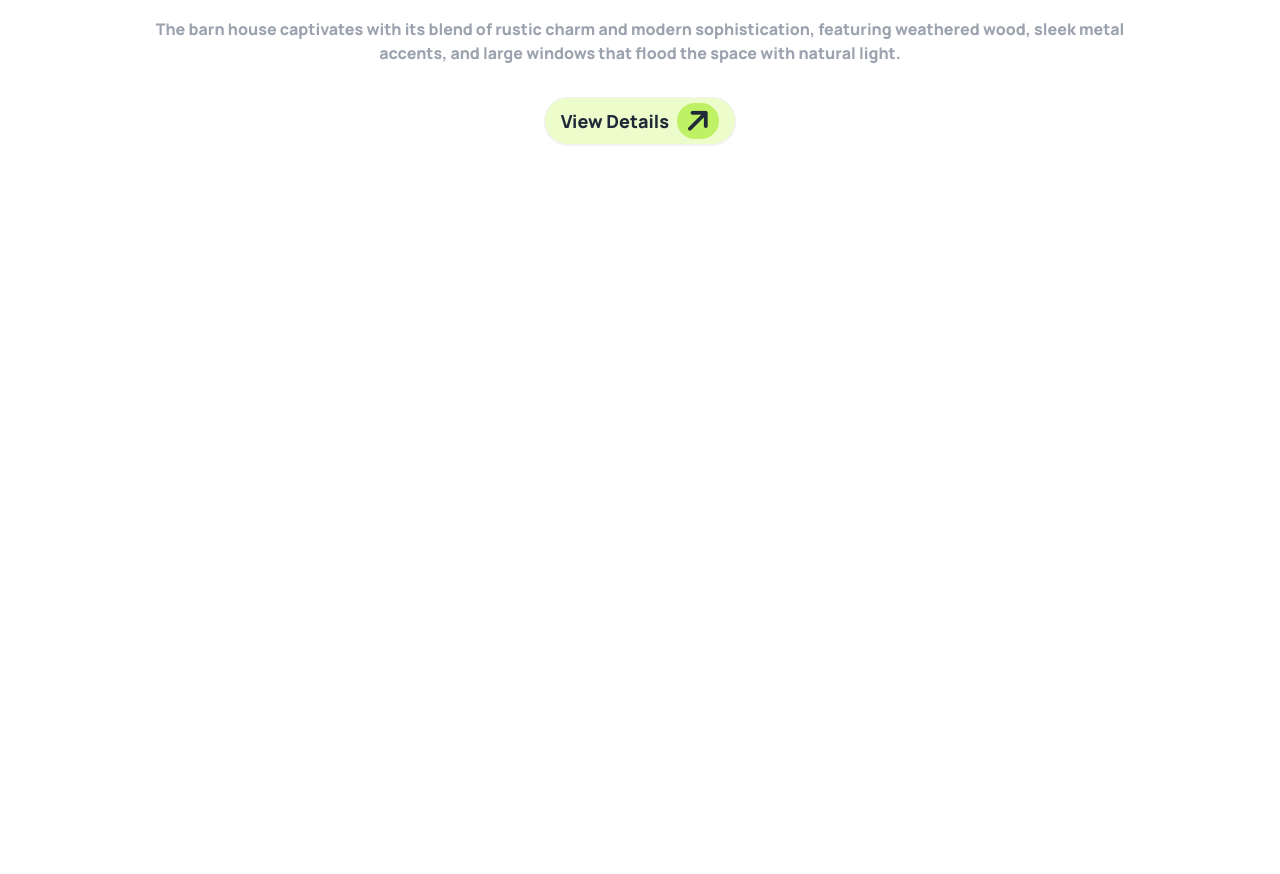
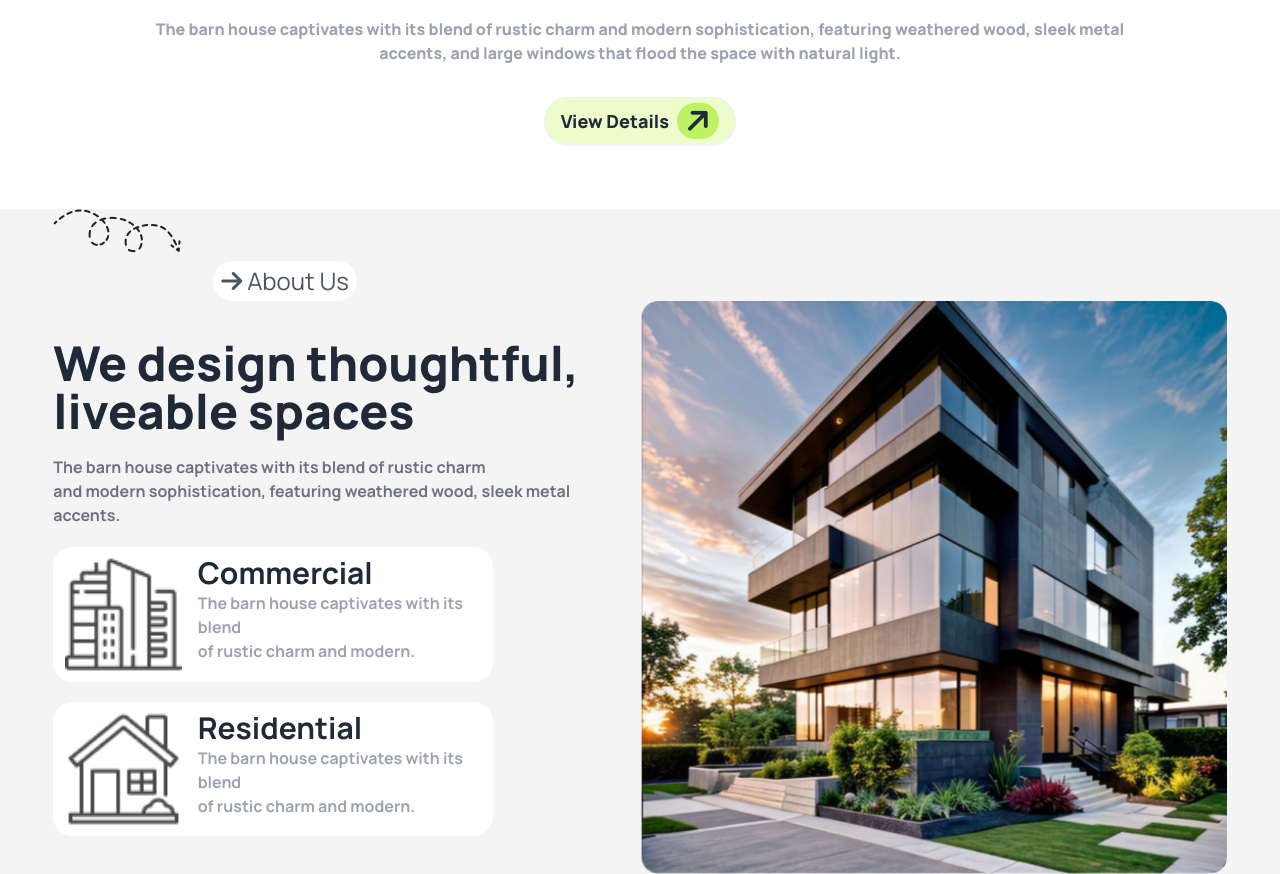
Before and after one commit to hossanshihab/Assignment-3, a plain HTML site: page index.html in a window 1280 px wide. Shown: the part 605-1479 px from the top of the page. Before the commit the page ends 800 px from the top, so only its background shows below. Drawn offline with nearby package versions, Linux system fonts and the light colour scheme.

Commit message:
commercial section complete

```diff
--- a/index.html
+++ b/index.html
@@ -78,7 +78,7 @@
           <img src="./assets/banner.png" alt="">
         </div>
         <div class="space-y-8">
-          <h1 class="lg:text-7xl font-extrabold">A barn house of this design has a <br>striking appearance</h1>
+          <h1 class="lg:text-7xl text-3xl font-extrabold">A barn house of this design has a <br>striking appearance</h1>
           <p class="text-gray-400 font-black">The barn house captivates with its blend of rustic charm and modern
             sophistication, featuring weathered wood, sleek metal <br>accents, and large windows that flood the space
             with natural light.</p>
@@ -93,7 +93,48 @@
 
 
   </header>
-  <main></main>
+  <main class="bg-[#F4F4F4] w-full h-full mt-16">
+    <!-- commercial section starts -->
+    <section class="w-11/12 mx-auto">
+      <div class="flex flex-col md:flex-row items-center justify-between">
+        <div class="mb-4 md:mb-0">
+          <img src="./assets/Vector.png" alt="">
+          <button
+            class="mt-2 md:ml-40 text-lg md:text-2xl md:text-center text-gray-600 bg-white rounded-[32px] px-2 py-1">
+            <i class="fa-solid fa-arrow-right"></i> About Us
+          </button>
+        </div>
+      </div>
+      <div class="flex flex-col md:flex-row justify-center items-center">
+        <div class="w-full md:w-1/2 space-y-5">
+          <h1 class="text-3xl md:text-5xl font-black">We design thoughtful, <br>liveable spaces</h1>
+          <p class="text-gray-500 font-bold text-sm md:text-base">The barn house captivates with its blend of rustic
+            charm <br>and modern sophistication, featuring weathered wood, sleek metal accents.</p>
+          <div
+            class="flex flex-col md:flex-row space-y-3 md:space-y-0 gap-4 bg-white w-full md:w-3/4 rounded-[20px] px-3 py-2">
+            <img class="w-24 md:w-32" src="./assets/commercial.png" alt="">
+            <div>
+              <h1 class="text-2xl md:text-3xl font-bold">Commercial</h1>
+              <p class="text-gray-400 font-bold text-sm md:text-base">The barn house captivates with its blend <br>of
+                rustic charm and modern.</p>
+            </div>
+          </div>
+          <div
+            class="flex flex-col md:flex-row space-y-3 md:space-y-0 gap-4 bg-white w-full md:w-3/4 rounded-[20px] px-3 py-2">
+            <img class="w-24 md:w-32" src="./assets/residential.png" alt="">
+            <div>
+              <h1 class="text-2xl md:text-3xl font-bold">Residential</h1>
+              <p class="text-gray-400 font-bold text-sm md:text-base">The barn house captivates with its blend <br>of
+                rustic charm and modern.</p>
+            </div>
+          </div>
+        </div>
+        <div class="w-full md:w-1/2 h-full mt-6 md:mt-0">
+          <img src="./assets/Rectangle.png" alt="" class="w-full">
+        </div>
+      </div>
+    </section>
+  </main>
 </body>
 
 </html>
```
